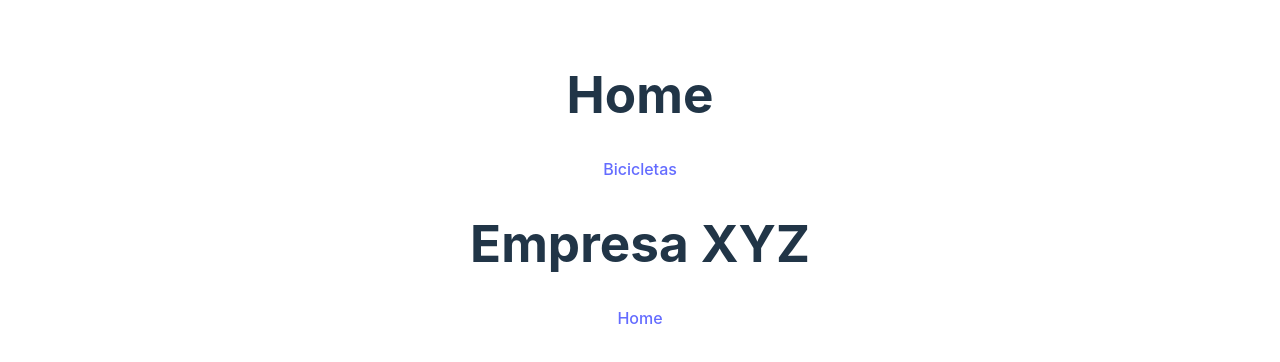
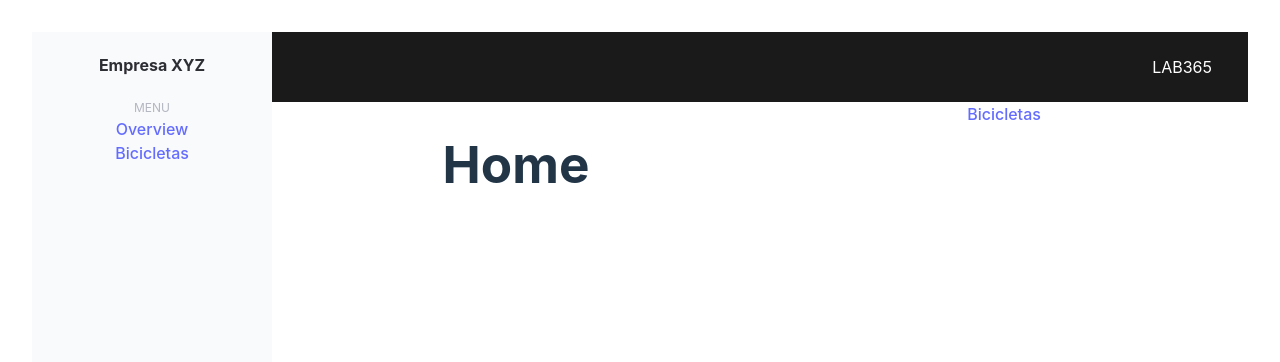
Before and after one commit to RodRibDev/M2S08, a React (Vite) app: page / in a window 1280 px wide. Shown: the top 362 px of the page. Built offline with nearby package versions, Linux system fonts and the light colour scheme.

Commit message:
Ajustando o projeto para iniciar os exercícios

```diff
--- a/package.json
+++ b/package.json
@@ -10,6 +10,7 @@
     "preview": "vite preview"
   },
   "dependencies": {
+    "bootstrap": "^5.3.3",
     "react": "^18.3.1",
     "react-dom": "^18.3.1",
     "react-router-dom": "^6.25.1"
--- a/src/App.css
+++ b/src/App.css
@@ -1,5 +1,6 @@
 #root {
-  max-width: 1280px;
+  /* max-width: 1280px; */
+  width: 100vw;
   margin: 0 auto;
   padding: 2rem;
   text-align: center;
@@ -40,3 +41,31 @@
 .read-the-docs {
   color: #888;
 }
+
+.grid-container {
+  display: grid;
+  grid-template-areas:
+      'sidebar header header'
+      'sidebar content content'
+      'sidebar content content';
+  grid-template-columns: 240px 1fr 1fr;
+  grid-template-rows: 70px 1fr 1fr;
+  height: 100vh;
+}
+
+.header {
+  grid-area: header;
+  display: flex;
+  align-items: center;
+  justify-content: end;
+  padding-left: 36px;
+  padding-right: 36px;
+}
+
+.sidebar {
+  grid-area: sidebar;
+}
+
+.content {
+  grid-area: content;
+}
--- a/src/App.jsx
+++ b/src/App.jsx
@@ -1,44 +1,29 @@
-import { Routes, Route, BrowserRouter as Router, Navigate } from 'react-router-dom'
+import { BrowserRouter as Router } from 'react-router-dom'
+import Sidebar from "./components/Sidebar/Sidebar"
+import Header from "./components/Header/Header"
 import './App.css'
-import Signin from './pages/Signin/Signin'
-import Signup from './pages/Signup/Signup'
-import Home from './pages/Home/Home'
-import Bicicletas from './pages/Bicicletas/Bicicletas'
+import RoutesComponent from './routes/Routes'
 
 function App() {
 
   const isAuthenticated = true
-
-  function loginRedirect(componente) {
-    if (isAuthenticated) {
-      return <Navigate to='/' replace />
-    }
-
-    return componente
-  }
-
+  {/* Estrutura de tela quando está autenticado */}
   return (
     <>
       <Router>
-        <Routes>
-          <Route path='/login' element={loginRedirect(<Signin />)} />
-          <Route path='/cadastro' element={loginRedirect(<Signup />)} />
+        {isAuthenticated ?
+        (
 
+          <div className='grid-container'>
+            <Header />
+            <Sidebar />
 
-          {isAuthenticated ?
-            (
-              <>
-                <Route path='/' Component={Home} />
-                <Route path='/bicicletas' Component={Bicicletas} />
-              </>
-            )
-            : (
-              <>
-                <Route path='*' element={<Navigate replace to='/login' />} />
-              </>
-            )
-          }
-        </Routes>
+            <RoutesComponent />
+          </div>
+        )
+        : (
+          <RoutesComponent />
+        )}
       </Router>
     </>
   )
--- /dev/null
+++ b/src/components/Header/Header.css
@@ -0,0 +1,5 @@
+.header {
+    width: 100%;
+    background-color: black;
+    color: white;
+}
--- /dev/null
+++ b/src/components/Header/Header.jsx
@@ -0,0 +1,12 @@
+import './Header.css'
+function Header() {
+    return (
+        <>
+            <div className="header">
+                <span>LAB365</span>
+            </div>
+        </>
+    )
+}
+
+export default Header
--- /dev/null
+++ b/src/components/Sidebar/Sidebar.css
@@ -0,0 +1,16 @@
+.sidebar {
+    height: 100vh;
+    width: 240px;
+    background: #F9FAFB;
+    color: #B4B6C1;
+    display: flex;
+    flex-direction: column;
+}
+
+h4 {
+    color: #2D2D34;
+}
+
+legend {
+    font-size: 12px;
+}
--- a/src/components/Sidebar/Sidebar.jsx
+++ b/src/components/Sidebar/Sidebar.jsx
@@ -1,10 +1,15 @@
-import { Link } from 'react-router-dom'
+import { Link } from "react-router-dom"
+import './Sidebar.css'
 
 function Sidebar() {
     return (
         <>
-            <h1>Empresa XYZ</h1>
-            <Link to='/'>Home</Link>
+            <div className="sidebar">
+                <h4>Empresa XYZ</h4>
+                <legend>MENU</legend>
+                <Link to='/home'>Overview</Link>
+                <Link to='/bicicletas'>Bicicletas</Link>
+            </div>
         </>
     )
 }
--- /dev/null
+++ b/src/pages/Signin/Signin.css
@@ -0,0 +1,6 @@
+form {
+    display: flex;
+    flex-direction: column;
+    gap: 14px;
+    width: 240px;
+}
--- a/src/pages/Signin/Signin.jsx
+++ b/src/pages/Signin/Signin.jsx
@@ -1,7 +1,32 @@
+import { useState } from 'react';
+import { useNavigate } from 'react-router-dom';
+import './Signin.css'
+
 function Signin() {
+
+    const [email, setEmail] = useState('')
+    const [senha, setSenha] = useState('')
+
+    const navigate = useNavigate();
+
+    function handleSubmit(e) {
+        e.preventDefault()
+        if (email === 'admin@admin.com' && senha === 'admin123') {
+            // redireciona para a home
+            navigate('/home')
+            return
+        }
+
+        alert('Email e/ou senha incorretos')
+    }
+
     return (
         <>
-            <h1>Login</h1>
+            <form onSubmit={handleSubmit}>
+                <input type="email" placeholder='E-mail' value={email} onChange={(e) => setEmail(e.target.value)} />
+                <input type="password" placeholder='Senha' value={senha} onChange={(e) => setSenha(e.target.value)} />
+                <button type='submit'>Entrar</button>
+            </form>
         </>
     )
 }
--- /dev/null
+++ b/src/routes/Routes.jsx
@@ -0,0 +1,44 @@
+import { Routes, Route, Navigate } from 'react-router-dom'
+import Signin from '../pages/Signin/Signin'
+import Signup from '../pages/Signup/Signup'
+import Home from '../pages/Home/Home'
+import Bicicletas from '../pages/Bicicletas/Bicicletas'
+
+function RoutesComponent() {
+
+    const isAuthenticated = true
+    function loginRedirect(component) {
+        if (isAuthenticated) {
+            return <Navigate to='/home' replace />
+        }
+
+        return component
+    }
+
+    return (
+        <>
+            <Routes>
+                <Route path='/login' element={loginRedirect(<Signin />)} />
+                <Route path='/cadastro' element={loginRedirect(<Signup />)} />
+
+                {/* {condicao ? seVerdade : falso} */}
+                {isAuthenticated ?
+                    (
+                        <>
+                            <Route path='/' Component={Home} />
+                            <Route path='/home' Component={Home} />
+                            <Route path='/bicicletas' Component={Bicicletas} />
+                        </>
+                    )
+                    : (
+                        <>
+                            <Route path='*' element={<Navigate replace to='/login' />} />
+                        </>
+                    )
+                }
+            </Routes>
+        </>
+    )
+}
+
+export default RoutesComponent
```
Also changed, not shown: src/pages/Home/Home.css (added), 1 other file (tests, documents, lock files or other folders).
